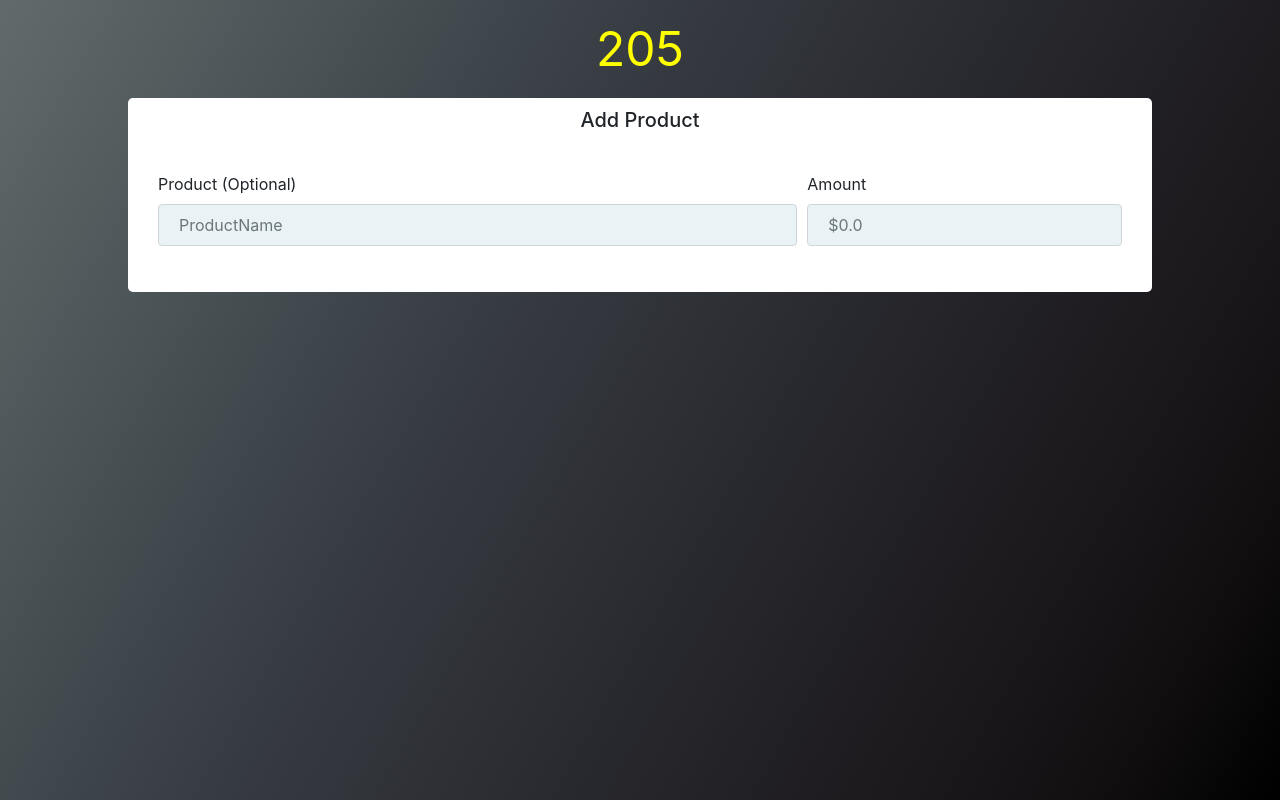
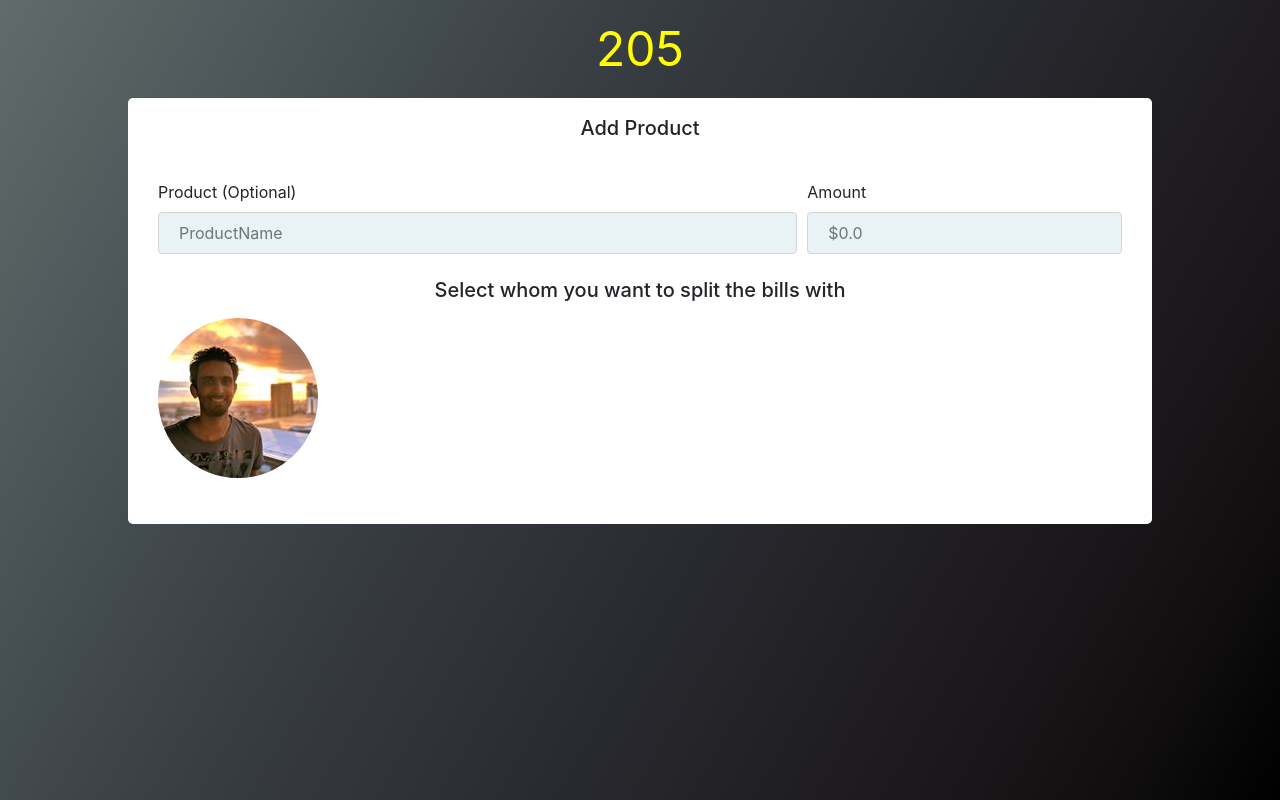
Before and after one commit to JishnuRamesh/bill-splitter, a React (Create React App) app: page / in a window 1280 px wide. Built offline with nearby package versions, Linux system fonts and the light colour scheme.

Commit message:
Added first image

```diff
--- a/src/ProductForm.js
+++ b/src/ProductForm.js
@@ -1,4 +1,5 @@
 import React, { Component } from 'react';
+import jish from './images/jish.jpg';
 
 
 
@@ -16,7 +17,7 @@ class ProductForm extends Component {
 
 
 
-                <h5 className="text-center"> Add Product </h5>
+                <h5 className="text-center mt-2"> Add Product </h5>
 
 
                 <div className="inputSet">
@@ -29,14 +30,29 @@ class ProductForm extends Component {
 
                      <div className="form-group col-md-8">
                           <label htmlFor="product">Product (Optional)</label>
-                       <input type="text" className="form-control" id="product" placeholder="ProductName"  />
+                       <input type="text" className="form-control" id="product" placeholder="ProductName"  required />
                      </div>
 
                      <div className="form-group col-md-4">
                        <label htmlFor="amount">Amount</label>
-                        <input type="number" className="form-control" id="amounbt" placeholder="$0.0" />
+                        <input type="number" className="form-control" id="amounbt" placeholder="$0.0"  required/>
                       </div>
                 </div>
+
+
+                 <h5 className="text-center p-2"> Select whom you want to split the bills with </h5>
+
+                <div className="form-row">
+
+                     <div className="form-group col-md-12">
+                        <img className="img-fluid rounded-circle" src={jish} />
+
+                     </div>
+
+
+
+                </div>
+
 
 
 
```
Also changed, not shown: src/images/jish.jpg (added).
